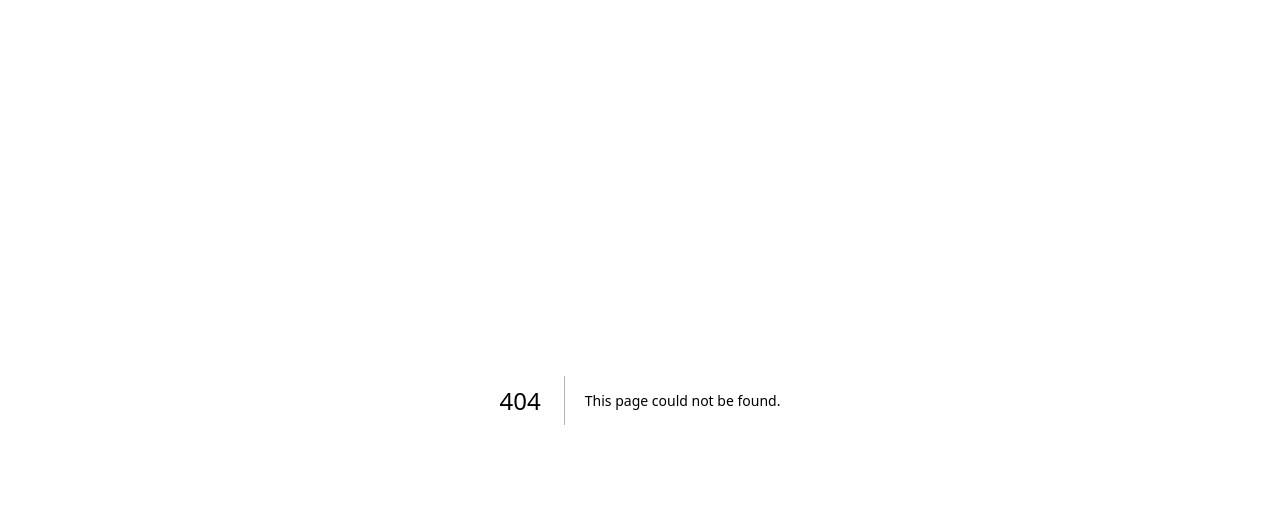
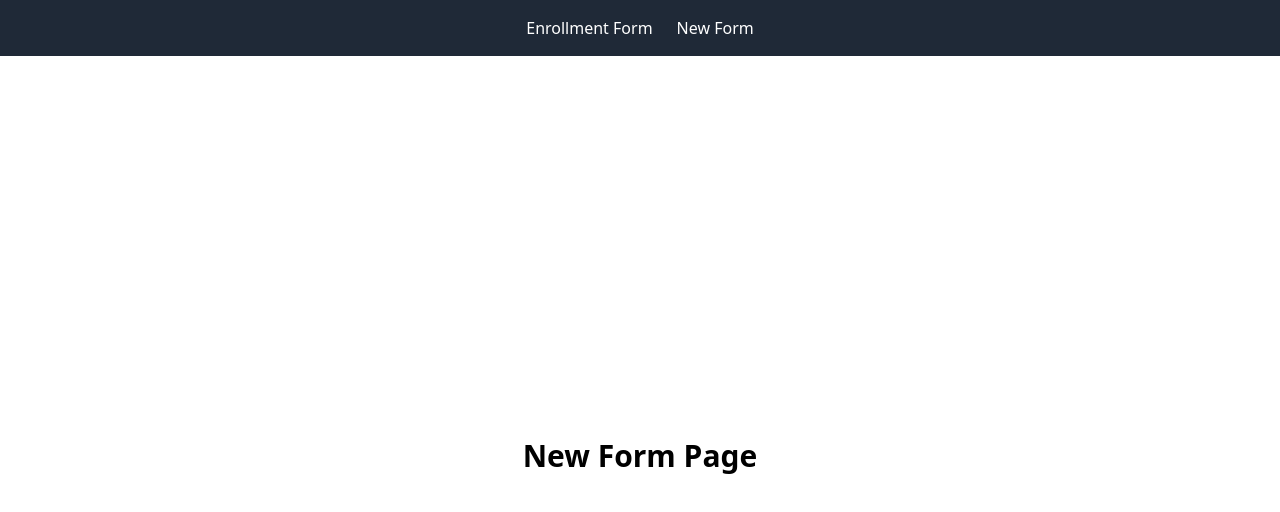
Before and after one commit to PuneetGrewal/Math4Me, a Next.js app: page /new-form in a window 1280 px wide. Before the commit this address had no page. Shown: the top 512 px of the page. Built offline with nearby package versions, Linux system fonts and the light colour scheme.

Commit message:
New page

```diff
--- a/src/app/layout.tsx
+++ b/src/app/layout.tsx
@@ -3,6 +3,8 @@ import { Analytics } from '@vercel/analytics/next';
 import type { Metadata } from "next";
 import { Geist, Geist_Mono } from "next/font/google";
 import { ReactNode } from 'react';
+import Navbar from "@/components/navbar";
+
 
 
 const geistSans = Geist({
@@ -40,12 +42,10 @@ export default function RootLayout({
     );
   }
 
-
   return (
     <html lang="en">
-      <body
-        className={`${geistSans.variable} ${geistMono.variable} antialiased`}
-      >
+      <body className="antialiased">
+        <Navbar /> {/* Add Navbar at the top */}
         {children}
         <Analytics />
       </body>
--- /dev/null
+++ b/src/app/new-form/page.tsx
@@ -0,0 +1,8 @@
+export default function NewFormPage() {
+    return (
+      <div className="p-8 bg-white text-black min-h-screen flex justify-center items-center">
+        <h1 className="text-3xl font-bold">New Form Page</h1>
+        {/* Your new form goes here */}
+      </div>
+    );
+  }
--- /dev/null
+++ b/src/components/navbar.tsx
@@ -0,0 +1,16 @@
+"use client";
+
+import Link from "next/link";
+
+export default function Navbar() {
+  return (
+    <nav className="bg-gray-800 text-white p-4 flex justify-center gap-6">
+      <Link href="/" className="hover:text-yellow-400">
+        Enrollment Form
+      </Link>
+      <Link href="/new-form" className="hover:text-yellow-400">
+        New Form
+      </Link>
+    </nav>
+  );
+}
```
